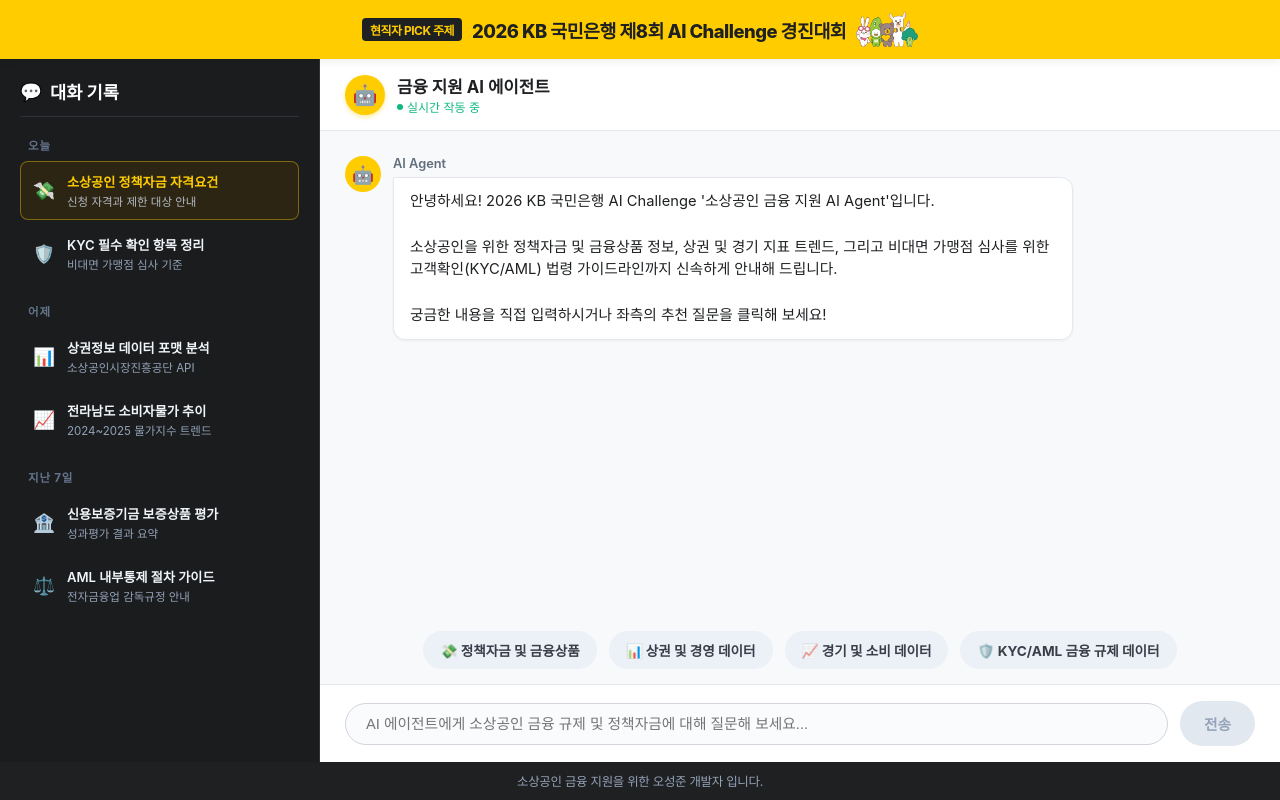
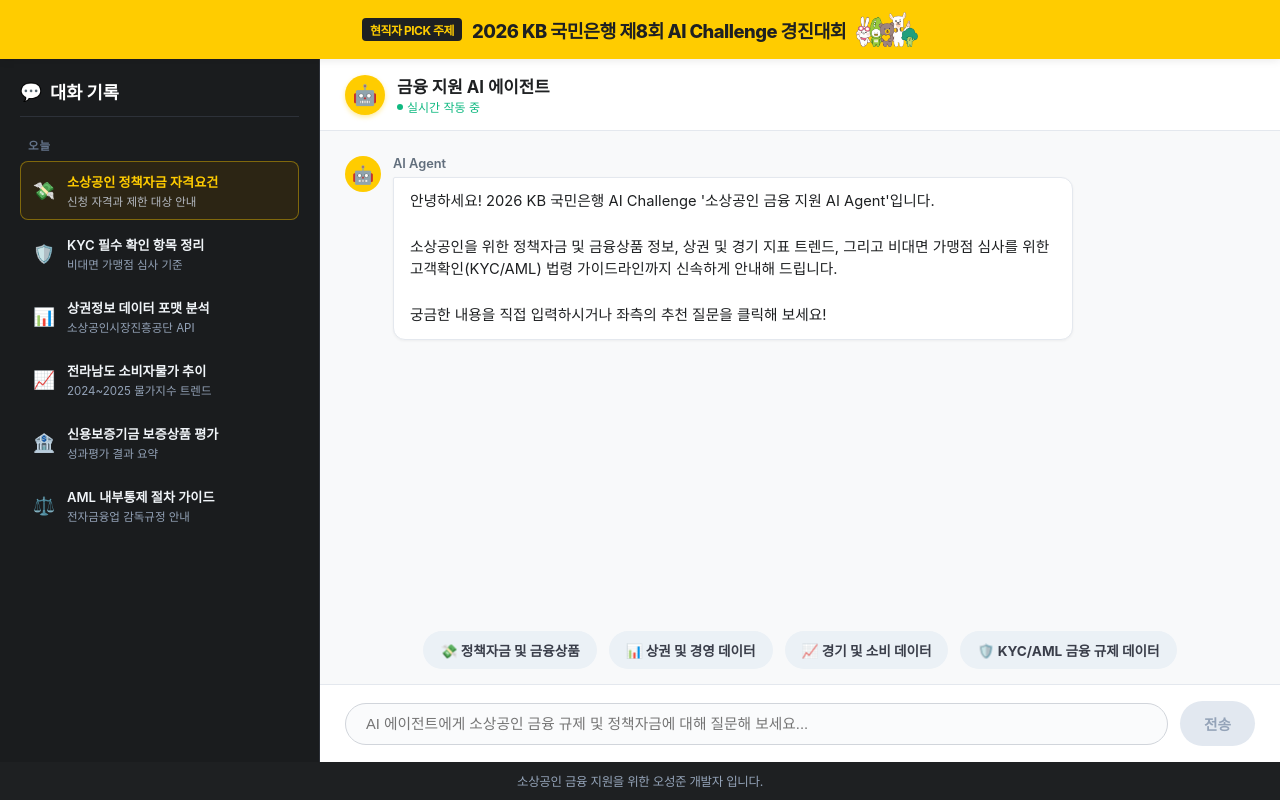
Before and after one commit to sojo1211/2026_KB_AI_Challenge_Small-business-financial-agent_ohsungjun, a React (Create React App) app in the folder frontend/: page / in a window 1280 px wide. Built offline with nearby package versions, Linux system fonts and the light colour scheme; the HTML template or start-up script is replaced by a standard one.

Commit message:
fix: Consolidate mock history items under Today

```diff
--- a/frontend/src/App.js
+++ b/frontend/src/App.js
@@ -145,10 +145,6 @@
                   <div className="history-item-preview">비대면 가맹점 심사 기준</div>
                 </div>
               </div>
-            </div>
-
-            <div className="history-date-group">
-              <div className="history-date-label">어제</div>
               <div className="history-item">
                 <span className="history-icon">📊</span>
                 <div className="history-item-content">
@@ -163,10 +159,6 @@
                   <div className="history-item-preview">2024~2025 물가지수 트렌드</div>
                 </div>
               </div>
-            </div>
-
-            <div className="history-date-group">
-              <div className="history-date-label">지난 7일</div>
               <div className="history-item">
                 <span className="history-icon">🏦</span>
                 <div className="history-item-content">
```
